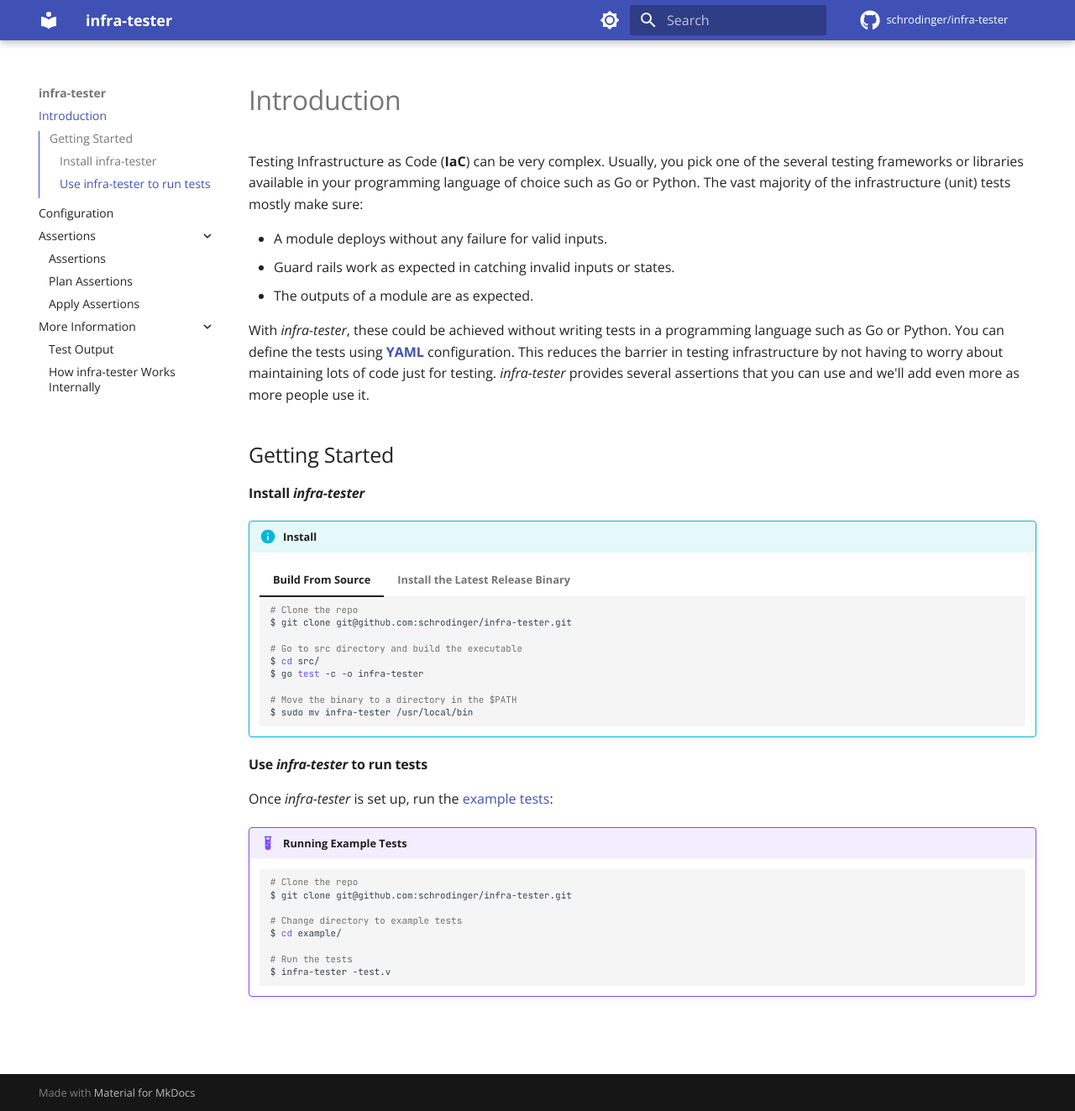
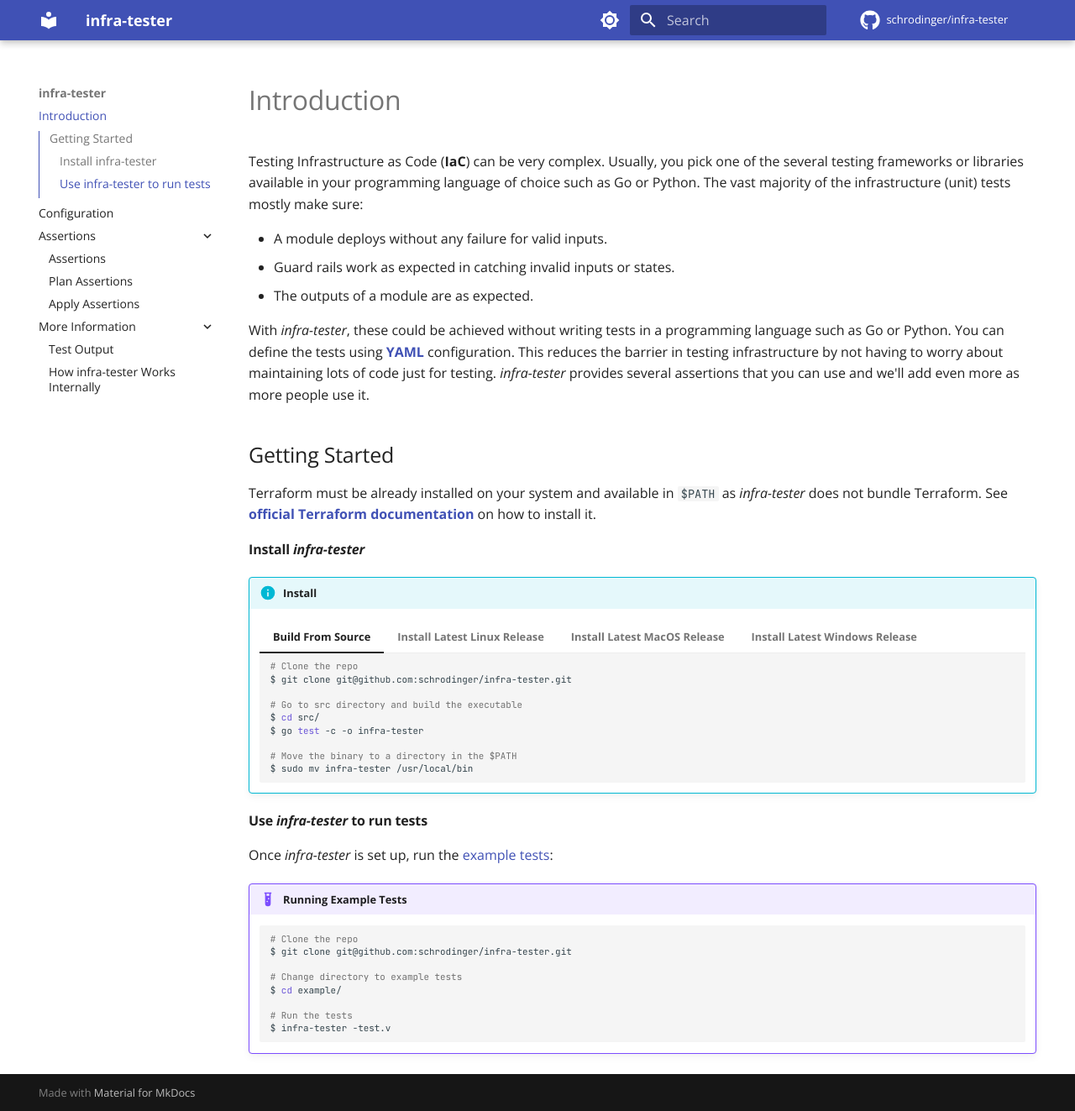
Before and after one commit to schrodinger/infra-tester, an MkDocs documentation site: the page built from docs/docs/index.md, in a window 1280 px wide and 1323 px high. Shown: the whole window at 84% size. Built offline with MkDocs 1.6.1 and Material for MkDocs 9.7.7, drawn with Linux system fonts in a browser that asks for light colours; comment, search, counter and statistics services are not loaded.

Commit message:
Add workflow to create releases (#14)
- Adds workflow to create draft release with release binaries on request. (Closes https://github.com/schrodinger/infra-tester/issues/13)
- Run tests on Linux, Windows and MacOS on pull requests.
- Update docs.

````diff
--- a/docs/docs/index.md
+++ b/docs/docs/index.md
@@ -9,6 +9,9 @@
 With *infra-tester*, these could be achieved without writing tests in a programming language such as Go or Python. You can define the tests using [**YAML**](https://yaml.org/) configuration. This reduces the barrier in testing infrastructure by not having to worry about maintaining lots of code just for testing. *infra-tester* provides several assertions that you can use and we'll add even more as more people use it.
 
 ## Getting Started
+
+Terraform must be already installed on your system and available in `$PATH` as *infra-tester* does not bundle Terraform.
+See [**official Terraform documentation**](https://developer.hashicorp.com/terraform/tutorials/aws-get-started/install-cli#install-terraform) on how to install it.
 
 #### Install *infra-tester*
 
@@ -28,11 +31,12 @@
         $ sudo mv infra-tester /usr/local/bin
         ```
 
-    === "Install the Latest Release Binary"
+    === "Install Latest Linux Release"
 
         ```shell
         # Download the latest release binary
-        $ curl --location --silent --fail --show-error -o infra_tester infra_tester https://github.com/schrodinger/infra-tester/releases/latest/download/infra_tester_linux_amd64
+        $ curl --location --silent --fail --show-error -o infra_tester infra_tester \
+          https://github.com/schrodinger/infra-tester/releases/latest/download/infra-tester-linux-x86_64
 
         # Make it executable
         $ chmod +x infra_tester
@@ -40,6 +44,29 @@
         # Move it to a directory in the $PATH
         $ sudo mv infra_tester /usr/local/bin
         ```
+
+    === "Install Latest MacOS Release"
+
+        ```shell
+        # Download the latest release binary
+        $ curl --location --silent --fail --show-error -o infra_tester infra_tester \
+          https://github.com/schrodinger/infra-tester/releases/latest/download/infra-tester-macos-x86_64
+
+        # Make it executable
+        $ chmod +x infra_tester
+
+        # Move it to a directory in the $PATH
+        $ sudo mv infra_tester /usr/local/bin
+        ```
+
+    === "Install Latest Windows Release"
+
+        1. Download the latest Windows release binary from the below URL:
+            ```
+            https://github.com/schrodinger/infra-tester/releases/latest/download/infra-tester-windows-x86_64.exe
+            ```
+
+        2. Move it to a directory under `PATH`, or add the directory where you'd like to keep the executable to `PATH`.
 
 #### Use *infra-tester* to run tests
 
````
Also changed, not shown: README.md, 2 other files.
